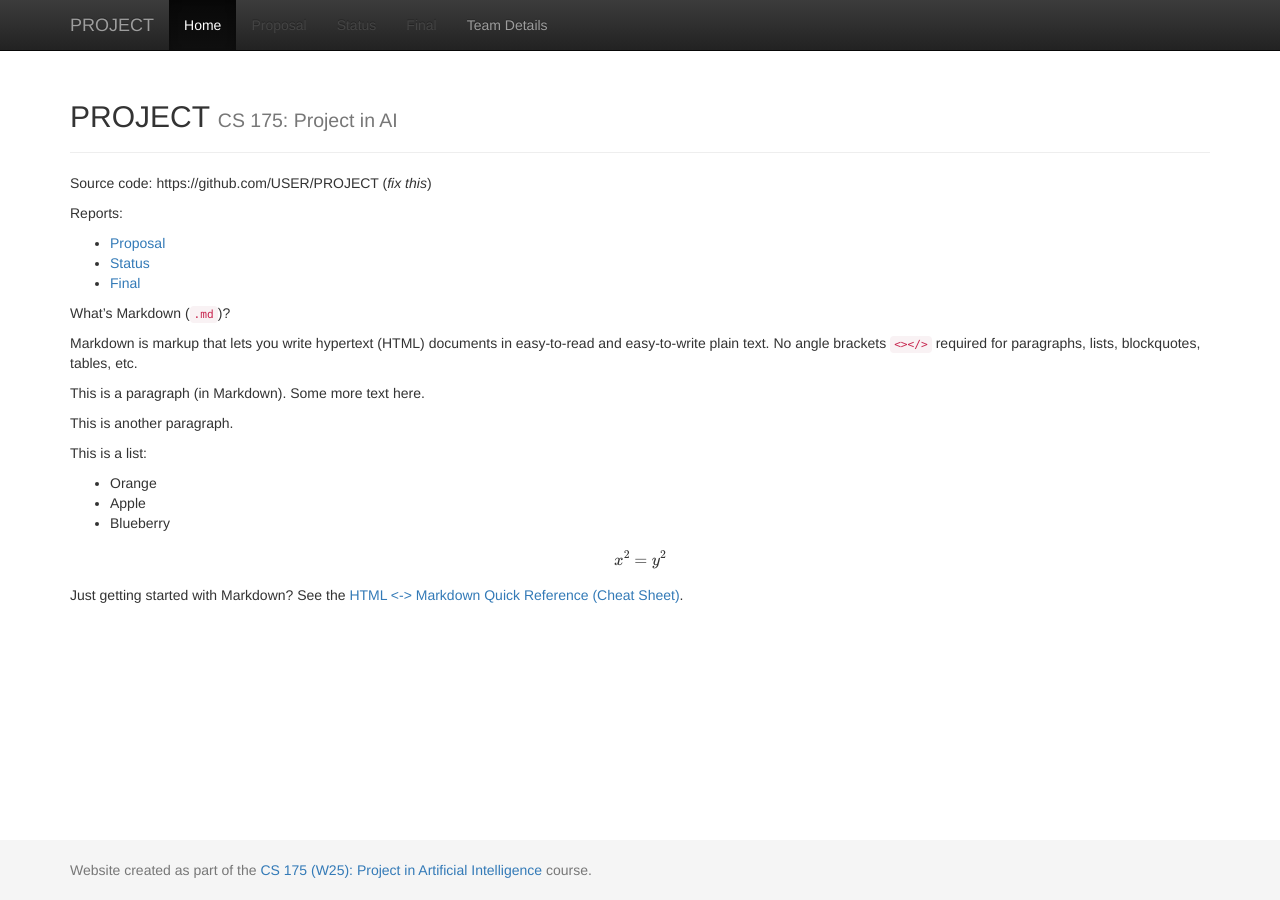
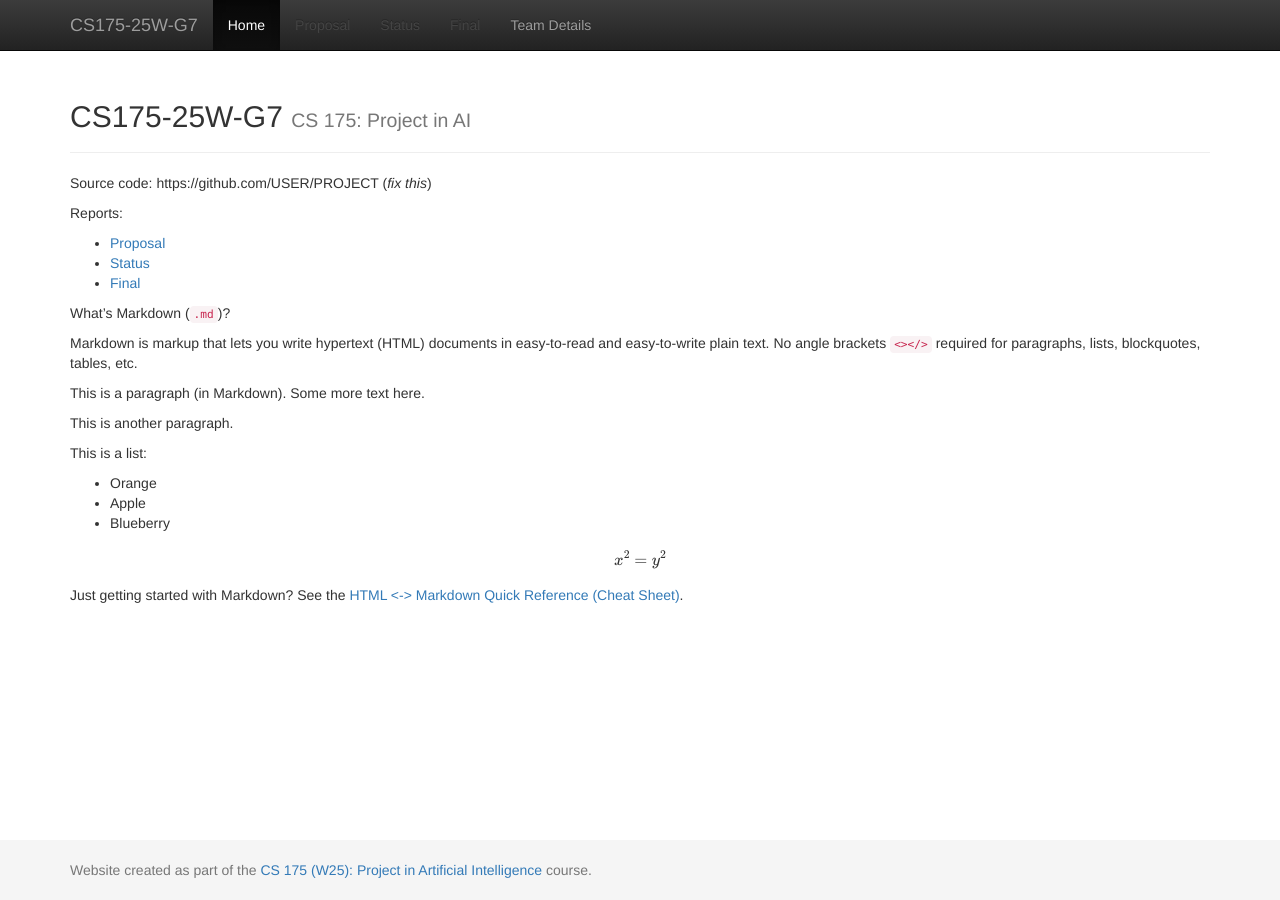
Before and after one commit to guangf1/Connect4, a Jekyll site: the page built from docs/index.md, in a window 1280 px wide. Built offline with Jekyll 4.4.1, drawn with Linux system fonts in a browser that asks for light colours; formulas are drawn with MathJax 3.

Commit message:
Update _config.yml

```diff
--- a/docs/_config.yml
+++ b/docs/_config.yml
@@ -1,7 +1,7 @@
 ###########
 # site.title
 
-title:    'PROJECT'
+title:    'CS175-25W-G7'
 subtitle: 'CS 175: Project in AI'
 
 
```
